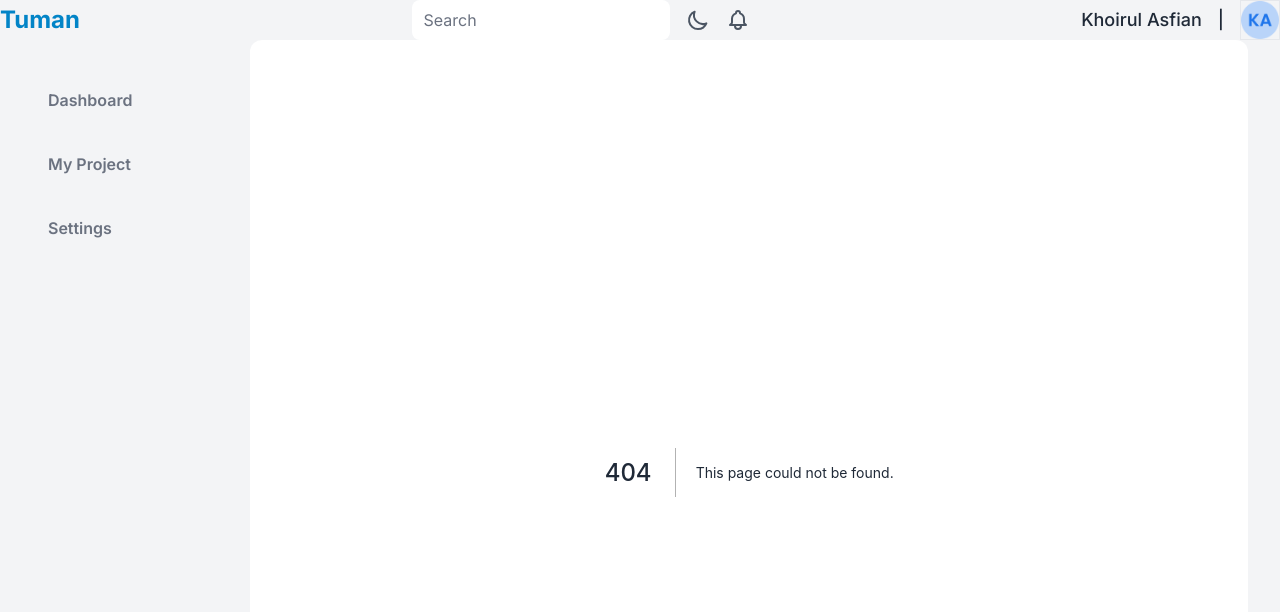
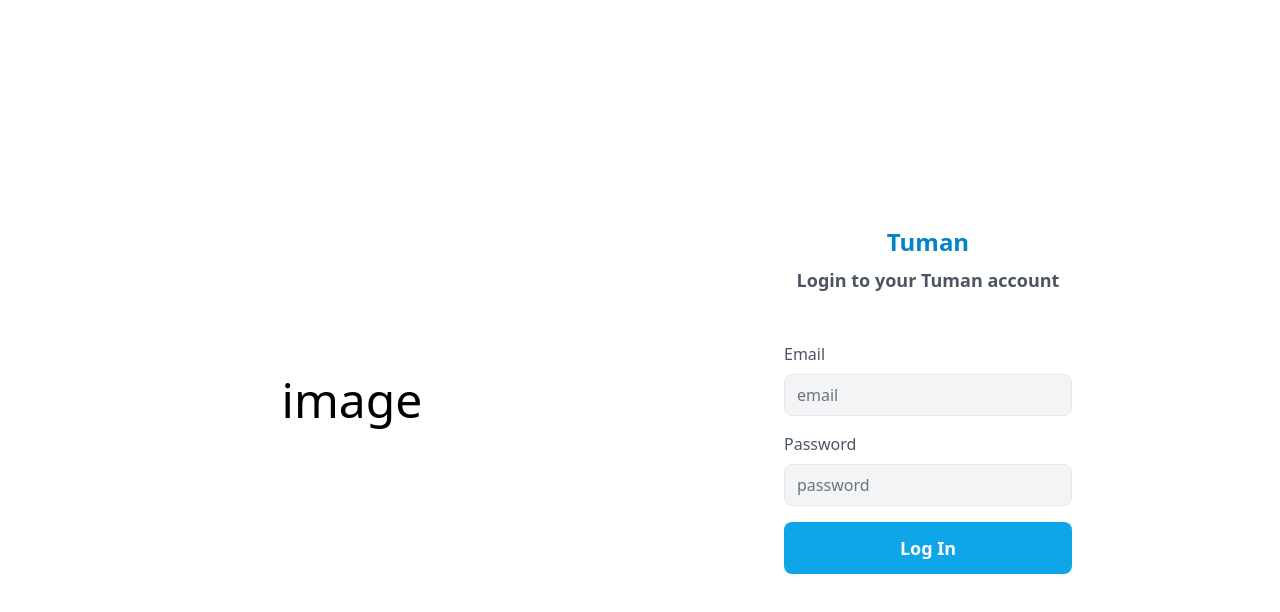
Before and after one commit to asfian99/tuman-client, a Next.js app: page /login in a window 1280 px wide. Before the commit this address had no page. Shown: the top 612 px of the page. Built offline with nearby package versions, Linux system fonts and the light colour scheme.

Commit message:
add basic login page

```diff
--- a/pages/_app.tsx
+++ b/pages/_app.tsx
@@ -1,8 +1,11 @@
 import "../styles/globals.css";
 import Head from "next/head";
 import Layout from "../components/Layout";
+import { useRouter } from "next/router";
 
 function MyApp({ Component, pageProps }) {
+  const { pathname } = useRouter();
+
   return (
     <>
       <Head>
@@ -15,11 +18,15 @@
         />
       </Head>
 
-      <Layout>
-        <div className="w-4/5 h-auto p-8 mb-8 mr-8 bg-white rounded-xl">
-          <Component {...pageProps} />
-        </div>
-      </Layout>
+      {pathname === "/login" || pathname === "/register" ? (
+        <Component {...pageProps} />
+      ) : (
+        <Layout>
+          <div className="w-4/5 h-auto p-8 mb-8 mr-8 bg-white rounded-xl">
+            <Component {...pageProps} />
+          </div>
+        </Layout>
+      )}
     </>
   );
 }
--- /dev/null
+++ b/pages/login.tsx
@@ -0,0 +1,47 @@
+import React from "react";
+
+function Login() {
+  return (
+    <div className="flex flex-row items-center justify-around min-h-screen mx-16">
+      <div className="flex justify-center w-1/2">
+        <p className="text-5xl">image</p>
+      </div>
+      <div className="flex flex-col items-center w-1/2">
+        <h1 className="mb-2 text-2xl font-bold text-primaryD">Tuman</h1>
+        <p className="mb-12 text-lg font-semibold text-gray-600">
+          Login to your Tuman account
+        </p>
+        <div className="flex flex-col w-1/2 space-y-4">
+          <div className="flex flex-col items-start space-y-2">
+            <p className="font-medium text-gray-600">Email</p>
+            <input
+              className="w-full py-2 bg-gray-100 border-gray-200 rounded-lg"
+              type="text"
+              name="email"
+              id="email"
+              placeholder="email"
+            />
+          </div>
+          <div className="flex flex-col items-start space-y-2">
+            <p className="font-medium text-gray-600">Password</p>
+            <input
+              className="w-full py-2 bg-gray-100 border-gray-200 rounded-lg"
+              type="password"
+              name="password"
+              id="password"
+              placeholder="password"
+            />
+          </div>
+          <button
+            type="submit"
+            className="w-full py-3 text-lg font-semibold text-white rounded-lg bg-primary"
+          >
+            Log In
+          </button>
+        </div>
+      </div>
+    </div>
+  );
+}
+
+export default Login;
```
